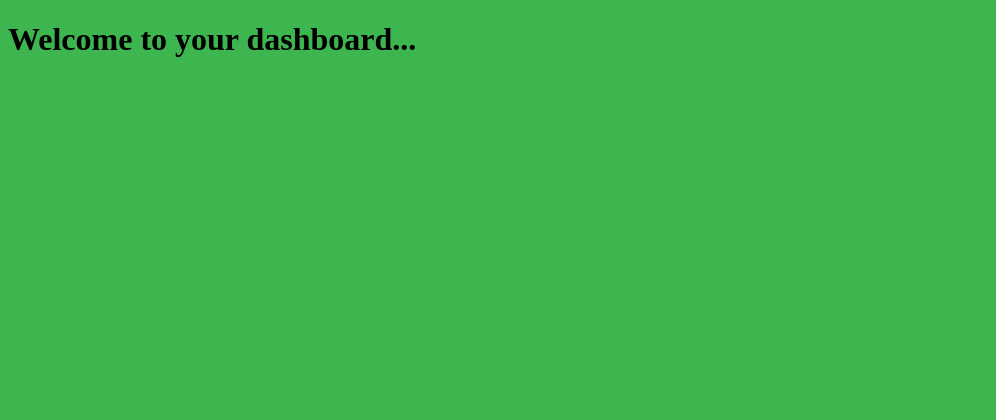
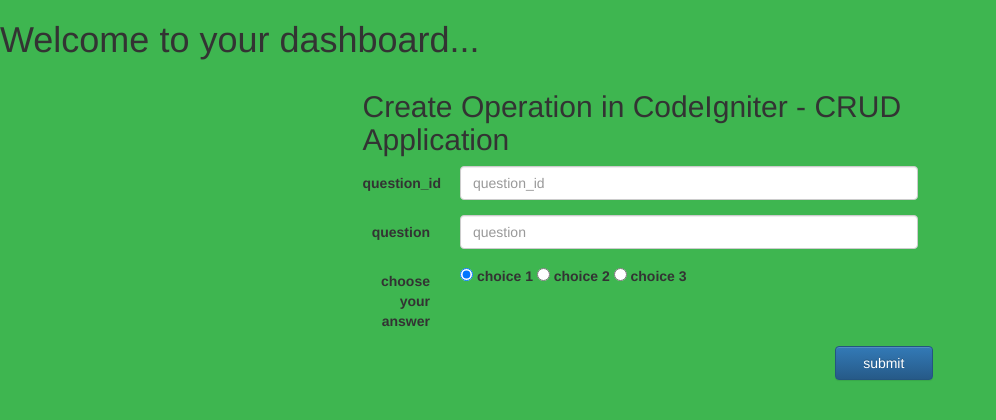
Before and after one commit to ShalikHub/oamk_php, a CodeIgniter app: page /oamk_php/ in a window 1280 px wide. Shown: the top 420 px of the page, without its empty margins (0-996 px from the left). Run offline with CodeIgniter, Linux system fonts and the light colour scheme.

Commit message:
crud for question

```diff
--- a/application/views/admin/Exam.php
+++ b/application/views/admin/Exam.php
@@ -1,6 +1,6 @@
 <h2><?php echo $title; ?></h2>
 
-<?php echo validation_errors(); ?>
+#<?php echo validation_errors(); ?>
 
 <?php echo form_open('admin/Exam'); ?>
 
--- a/application/views/dashboard.php
+++ b/application/views/dashboard.php
@@ -2,7 +2,17 @@
 <!DOCTYPE html>
 <html>
 <head>
-<title>Student Dashboard</title>
+<title>Student Dashboard</title
+  <!-- Latest compiled and minified CSS -->
+<link rel="stylesheet" href="https://maxcdn.bootstrapcdn.com/bootstrap/3.3.7/css/bootstrap.min.css" >
+
+<!-- Optional theme -->
+<link rel="stylesheet" href="https://maxcdn.bootstrapcdn.com/bootstrap/3.3.7/css/bootstrap-theme.min.css" >
+
+<link rel="stylesheet" href="styles.css" >
+
+<!-- Latest compiled and minified JavaScript -->
+<script src="https://maxcdn.bootstrapcdn.com/bootstrap/3.3.7/js/bootstrap.min.js"></script>
 
 <style type="text/css">
 body{
@@ -15,6 +25,55 @@ body{
 <body>
  <h1>Welcome to your dashboard...</h1>
 
+ <div class="container">
+	<div class="row">
+		<form method="post" class="form-horizontal col-md-6 col-md-offset-3" action="">
+		<h2>Create Operation in CodeIgniter - CRUD Application</h2>
+			<div class="form-group">
+			    <label for="input1" class="col-sm-2 control-label">question_id</label>
+			    <div class="col-sm-10">
+			      <input type="number" name="id"  class="form-control" id="input1" placeholder="question_id" />
+			    </div>
+			</div>
+
+			<div class="form-group">
+			    <label for="input1" class="col-sm-2 control-label">question</label>
+			    <div class="col-sm-10">
+			      <input type="text" name="question"  class="form-control" id="input1" placeholder="question" />
+			    </div>
+			</div>
+
+
+
+			<div class="form-group" class="radio">
+			<label for="input1" class="col-sm-2 control-label">choose your answer</label>
+			<div class="col-sm-10">
+			  <label>
+			    <input type="radio" name="gender" id="optionsRadios1" value="male" checked> choice 1
+			  </label>
+			  	  <label>
+			    <input type="radio" name="gender" id="optionsRadios1" value="female"> choice 2
+			  </label>
+
+        <label>
+      <input type="radio" name="gender" id="optionsRadios1" value="female"> choice 3
+    </label>
+			</div>
+			</div>
+
+			<div class="form-group">
+
+			<input type="submit" class="btn btn-primary col-md-2 col-md-offset-10" value="submit" />
+		</form>
+	</div>
+</div>
+
+
+
+
+
+
+
 
 
 
```
Also changed, not shown: application/controllers/admin/question.php (+5 -15 lines), application/models/Question.php (+15 -14 lines).
